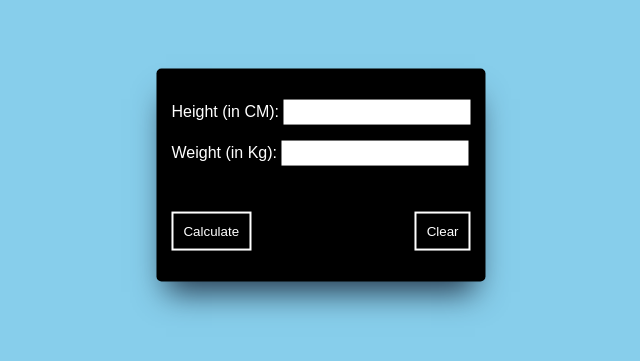
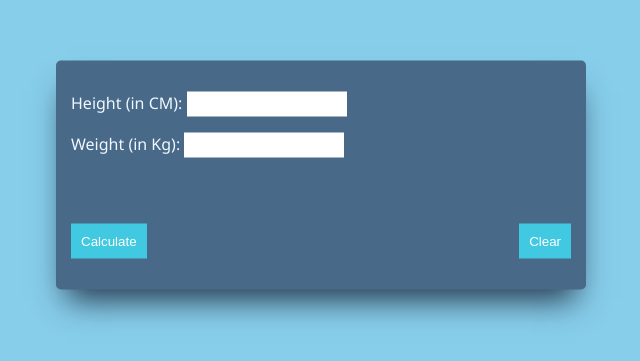
Before and after one commit to Simphiwe-Ng093/BMI_Calculator, a plain HTML site: page index.html in a window 1280 px wide. Shown: the part 185-546 px from the top of the page, without its empty margins (319-959 px from the left). Drawn offline with Linux system fonts and the light colour scheme.

Commit message:
Update style.css

```diff
--- a/style.css
+++ b/style.css
@@ -4,6 +4,7 @@ body{
     color: white;
     font-family: Arial, Helvetica, sans-serif;
     background-color: skyblue;
+
 }
 span{
     color: red;
@@ -17,18 +18,22 @@ span{
     background: black;
     border-radius: 5px;
     box-shadow: rgb(38,57,77) 0px 20px 30px -10px;
-
+    min-width: 500px;
+    background-color: #496989;
+    font-family:'Segoe UI', Tahoma, Geneva, Verdana, sans-serif;
+    color:aliceblue;
 }
 input{
-    outline: none;
     border:none;
     padding: 5px;
+    width: 150px;
 }
 button{
+    outline: none;
+    border: 0;
+    background-color: #41C9E2;
     color: white;
     padding: 10px;
-    border: 2px solid white;
-    background: black;
     display: inline-block;
     margin-top: 10%;
     cursor: pointer;
@@ -36,3 +41,6 @@ button{
 .clear_btn {
     float: right;
 }
+h1{
+    margin-bottom: 2rem;
+}
```
